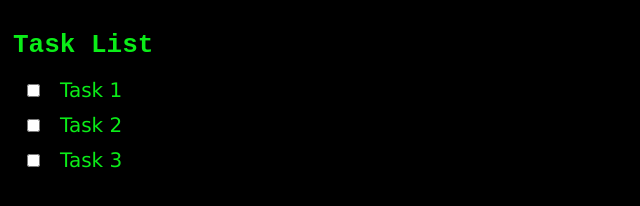
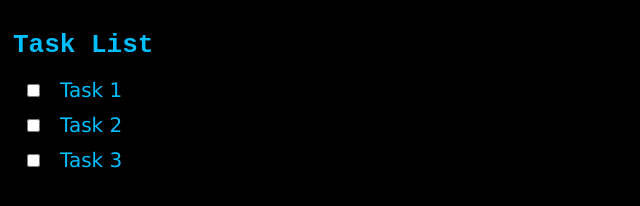
Before and after one commit to Nichith-v/simple-to-do, a plain HTML site: page index.html in a window 1280 px wide. Shown: the whole page, without its empty margins (0-640 px from the left). Drawn offline with Linux system fonts and the light colour scheme.

Commit message:
Update index.html

```diff
--- a/index.html
+++ b/index.html
@@ -8,7 +8,7 @@
     <style>
         body {
             background-color: black;
-            color: #0bed18;
+            color: #00BFFF;
             font-family: monospace;
             padding:5px;
         }
@@ -26,7 +26,7 @@
         a {
             margin: 5px;
             font-family: 'Verdana';
-            color: #0bed18;
+            color: #00BFFF;
             text-decoration: none;
 
         }
```
